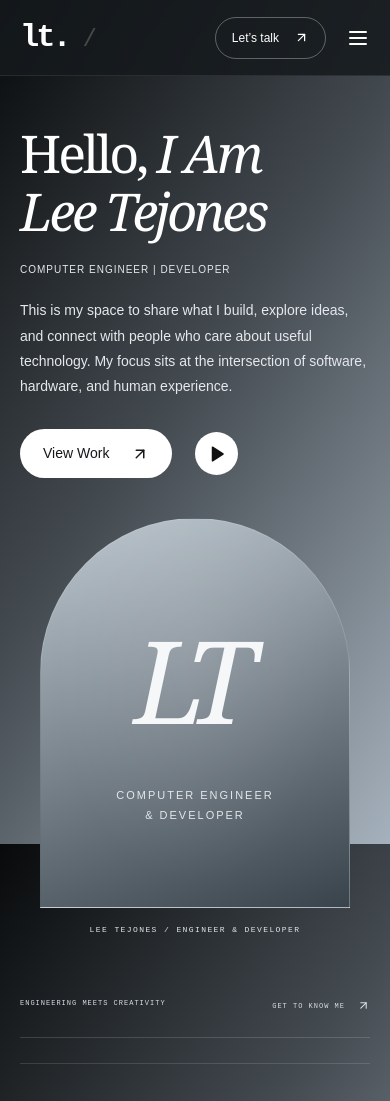
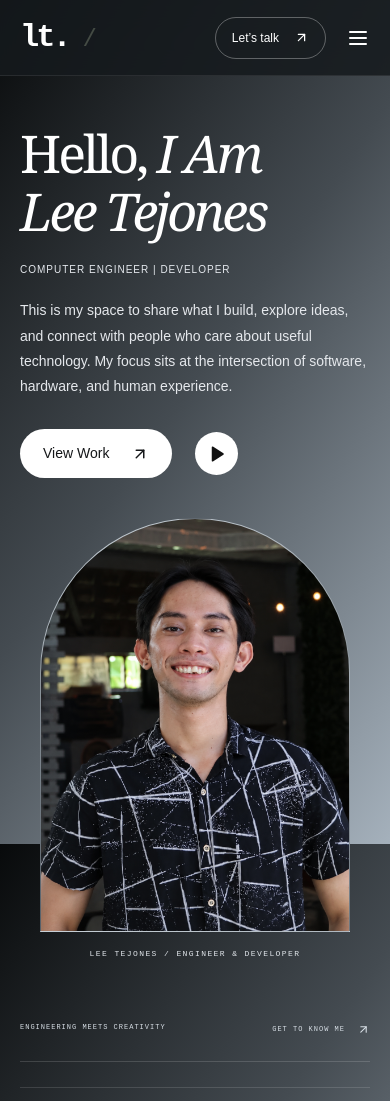
Before and after one commit to mrleejino-ho/leetejones_portfolio, a React (Vite) app: page / in a window 390 px wide. Shown: the top 1101 px of the page. Built offline with nearby package versions, Linux system fonts and the light colour scheme.

Commit message:
Add Lee portrait with responsive 3:4 frame

```diff
--- a/src/main.jsx
+++ b/src/main.jsx
@@ -40,7 +40,7 @@ const profile = {
   github: "https://github.com/mrleejino-ho",
   linkedin: "",
   resume: "",
-  portrait: "",
+  portrait: "/portrait.png",
 };
 const projects = [
   {
@@ -266,7 +266,13 @@ function App() {
                 <div className="portrait-column">
                   <div className="portrait-arch">
                     {profile.portrait ? (
-                      <img src={profile.portrait} alt="Lee Tejones" />
+                      <img
+                        src={profile.portrait}
+                        alt="Lee Tejones"
+                        width={1086}
+                        height={1448}
+                        fetchPriority="high"
+                      />
                     ) : (
                       <div className="portrait-placeholder">
                         <span>LT</span>
--- a/src/styles.css
+++ b/src/styles.css
@@ -1179,7 +1179,8 @@ body {
   justify-self: end;
 }
 .portrait-arch {
-  height: 485px;
+  aspect-ratio: 3 / 4;
+  height: auto;
   border-radius: 180px 180px 0 0;
   overflow: hidden;
   background: linear-gradient(160deg, #bec8d0, #39434c);
@@ -1316,9 +1317,6 @@ body {
     font-size: 68px;
     letter-spacing: -4px;
   }
-  .portrait-arch {
-    height: 405px;
-  }
   .header-cta {
     margin-left: 30px;
   }
@@ -1370,9 +1368,6 @@ body {
     justify-self: center;
     max-width: 310px;
   }
-  .portrait-arch {
-    height: 390px;
-  }
   .hero-footer {
     margin-top: 0;
   }
```
Also changed, not shown: public/portrait.png (added), 1 other file (tests, documents, lock files or other folders).
